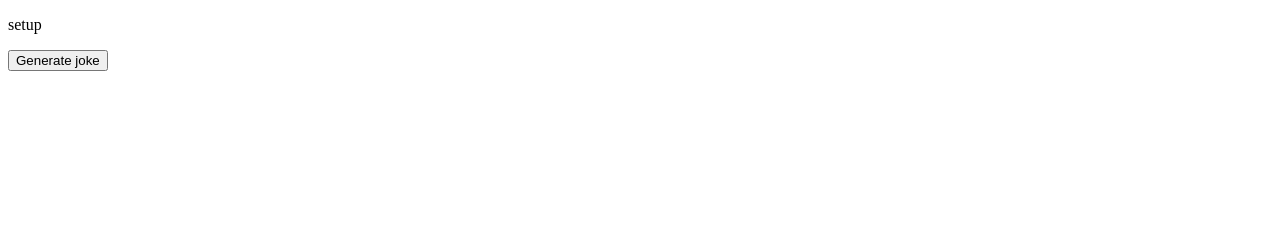
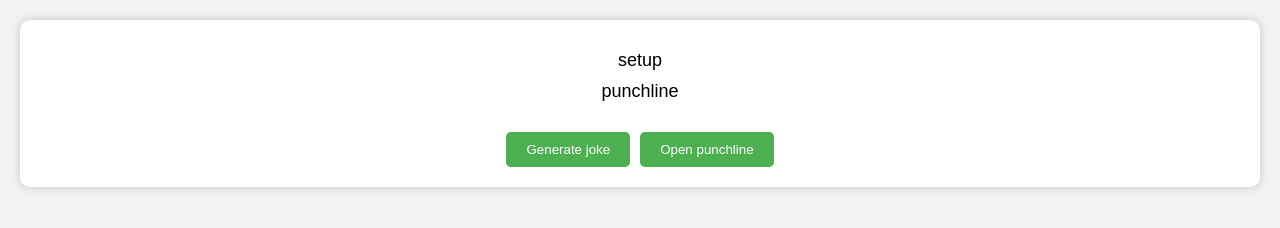
Before and after one commit to Ishige99/js-api-test, a plain HTML site: page index.html in a window 1280 px wide. Drawn offline with Linux system fonts and the light colour scheme.

Commit message:
cssはChatGPTに書いてもらいました

```diff
--- a/index.html
+++ b/index.html
@@ -8,10 +8,14 @@
   </head>
   <body>
     <section class="section-joke">
-      <p class="joke-setup" id="js-joke-setup">setup</p>
-      <button class="joke-setup-generate-button" id="js-joke-setup-generate-button">Generate joke</button>
-      <p class="joke-punchline" id="js-joke-punchline">punchline</p>
-      <button class="joke-punchline-open-button" id="js-joke-punchline-open-button">Open punchline</button>
+      <div class="joke-text">
+        <p class="joke-setup" id="js-joke-setup">setup</p>
+        <p class="joke-punchline" id="js-joke-punchline">punchline</p>
+      </div>
+      <div class="joke-button">
+        <button class="joke-setup-generate-button" id="js-joke-setup-generate-button">Generate joke</button>
+        <button class="joke-punchline-open-button" id="js-joke-punchline-open-button">Open punchline</button>
+      </div>
     </section>
     <script src="script.js"></script>
   </body>
--- a/style.css
+++ b/style.css
@@ -1,7 +1,71 @@
-.joke-punchline {
-    display: none;
+/* Reset some default styles */
+* {
+    margin: 0;
+    padding: 0;
+    box-sizing: border-box;
 }
 
+/* Set a background color for the entire page */
+body {
+    font-family: Arial, sans-serif;
+    background-color: #f2f2f2;
+    text-align: center;
+}
+
+/* Style the section with the joke content */
+.section-joke {
+    background-color: #fff;
+    border-radius: 10px;
+    box-shadow: 0 0 10px rgba(0, 0, 0, 0.2);
+    padding: 20px;
+    margin: 20px;
+    display: flex;
+    /* Use flexbox to arrange items horizontally */
+    flex-direction: column;
+    /* Arrange items vertically */
+}
+
+/* Style the joke text */
+.joke-text {
+    margin-bottom: 20px;
+}
+
+.joke-setup,
+.joke-punchline {
+    font-size: 18px;
+    margin: 10px;
+}
+
+/* Style the joke buttons */
+.joke-button {
+    text-align: center;
+    display: flex;
+    /* Use flexbox to arrange items horizontally */
+    justify-content: center;
+    /* Spread items horizontally */
+    align-items: center;
+    /* Align items vertically in the center */
+}
+
+.joke-setup-generate-button,
 .joke-punchline-open-button {
-    display: none;
+    background-color: #4caf50;
+    color: #fff;
+    border: none;
+    padding: 10px 20px;
+    border-radius: 5px;
+    margin: 0 5px;
+    /* Add a margin to separate buttons by 10px */
+    cursor: pointer;
 }
+
+/* Hover effect on buttons */
+.joke-setup-generate-button:hover,
+.joke-punchline-open-button:hover {
+    background-color: #45a049;
+}
+
+/* Add a hover effect on the entire section */
+.section-joke:hover {
+    box-shadow: 0 0 15px rgba(0, 0, 0, 0.3);
+}
```
